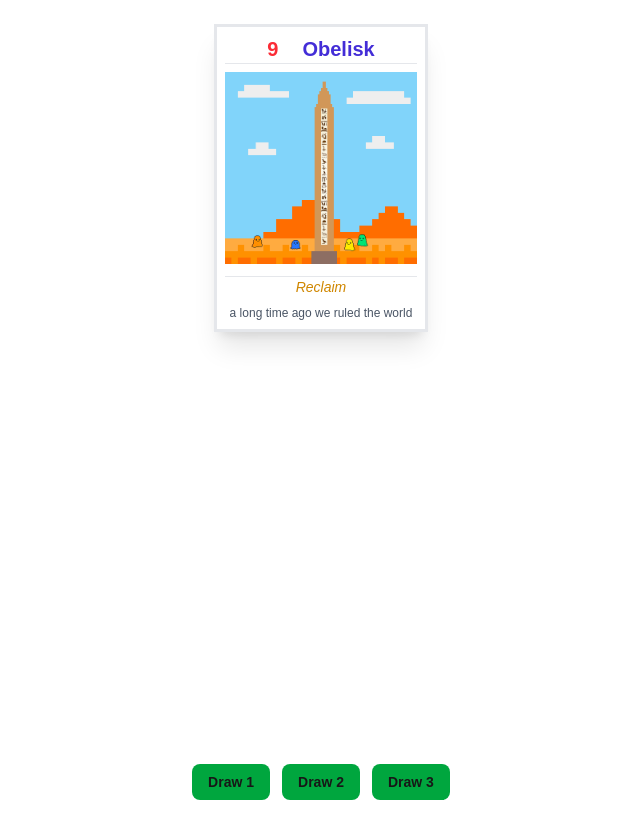
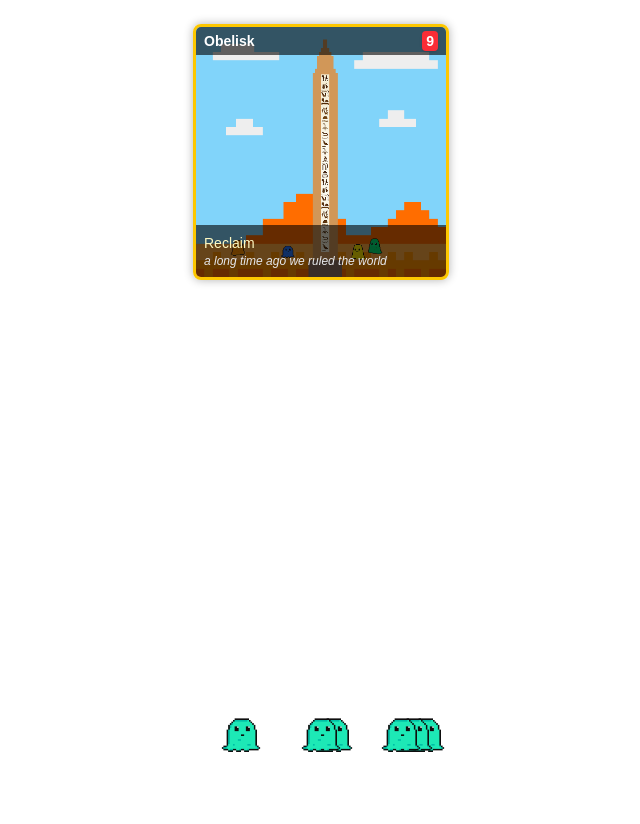
Before and after one commit to sconnole/retro-slime, a Next.js app: page /game in a window 1280 px wide. Shown: the whole page, without its empty margins (319-959 px from the left). After the commit the page ends 800 px from the top, so only its background shows below. Built offline with nearby package versions, Linux system fonts and the light colour scheme.

Commit message:
chore: animations and DrawControls

```diff
--- a/src/app/game/components/Card.tsx
+++ b/src/app/game/components/Card.tsx
@@ -4,23 +4,20 @@ import { CardProps } from '../types';
 
 export default function Card({ power, name, imageUrl, effect, description }: CardProps) {
   return (
-    <div className="border-3 border-gray-200 bg-white p-2 text-center shadow-xl dark:border-gray-700 dark:bg-gray-900">
-      <div className="mb-2 flex justify-center border-b border-gray-200 dark:border-gray-700">
-        <h3 className="flex items-center justify-center gap-1 text-xl font-semibold text-red-500 dark:text-red-300">
+    <div className="relative h-64 max-h-64 w-64 max-w-64 overflow-hidden rounded-lg border-[3px] border-yellow-400 bg-gradient-to-br from-yellow-100 to-yellow-200 shadow-[0_0_10px_rgba(0,0,0,0.3)] dark:border-yellow-600 dark:from-gray-800 dark:to-gray-900">
+      <img src={imageUrl} alt={name} className="absolute inset-0 h-full w-full object-cover" />
+
+      <div className="absolute top-0 right-0 left-0 flex justify-between bg-black/60 px-2 py-1 text-sm font-bold text-white">
+        <span className="truncate">{name}</span>
+        <span className="inline-block rounded bg-red-500 px-1 text-sm font-bold text-white shadow">
           {power}
-        </h3>
+        </span>
+      </div>
 
-        <span className="px-3"></span>
-
-        <h2 className="text-xl font-bold text-indigo-700 dark:text-indigo-300">{name}</h2>
+      <div className="absolute right-0 bottom-0 left-0 bg-black/60 px-2 py-2 text-xs text-yellow-100">
+        <p className="bold text-sm">{effect}</p>
+        <p className="text-gray-200 italic">{description}</p>
       </div>
-      <img src={imageUrl} alt={name} className="mx-auto mb-3 h-48 object-cover" />
-
-      <p className="mb-2 border-t border-gray-200 text-sm text-yellow-600 italic dark:border-gray-700 dark:text-yellow-400">
-        {effect}
-      </p>
-
-      <p className="text-xs text-gray-600 dark:text-gray-400">{description}</p>
     </div>
   );
 }
--- a/src/app/game/components/CardStack.tsx
+++ b/src/app/game/components/CardStack.tsx
@@ -12,7 +12,7 @@ export default function CardStack({ cards }: { cards: CardProps[] }) {
   const { setGameAnimationComplete } = useGame();
 
   return (
-    <div className="relative flex h-96 w-auto justify-center gap-2">
+    <div className="relative flex h-96 w-full items-center justify-center">
       <AnimatePresence>
         {cards.map((card, index) => {
           const isPeeked = peekedCardId === card.id;
@@ -20,12 +20,12 @@ export default function CardStack({ cards }: { cards: CardProps[] }) {
           return (
             <motion.div
               key={card.id}
-              className="absolute w-full max-w-80 transition-all duration-300 ease-in-out"
+              className="absolute left-1/2 w-full max-w-64 -translate-x-1/2 transition-all duration-300 ease-in-out"
               style={{
                 top: `${index * 40}px`,
                 zIndex: isPeeked ? cards.length + 1 : index,
               }}
-              initial={{ opacity: 0, y: 50, scale: 1 }}
+              initial={{ opacity: 0, y: 10, scale: 1 }}
               animate={{ opacity: 1, y: 0, scale: isPeeked ? 1.05 : 1 }}
               exit={{ opacity: 0, y: 50 }}
               transition={{
--- a/src/app/game/components/DrawControls.tsx
+++ b/src/app/game/components/DrawControls.tsx
@@ -1,24 +1,42 @@
 'use client';
 
 import { useGame } from '../context/GameContext';
+
+const slimeSpriteUrl = '/game-assets/slimes/teal-slime.png';
 
 export default function DrawControls() {
   const { drawCards, deck } = useGame();
 
   return (
-    <div className="flex justify-center gap-3">
-      {[1, 2, 3].map((n) => (
-        <button
-          key={n}
-          onClick={() => drawCards(n)}
-          disabled={deck.length < n}
-          className={`rounded-lg px-4 py-2 text-sm font-semibold transition ${
-            deck.length >= n ? 'bg-green-600 hover:bg-green-700' : 'cursor-not-allowed bg-gray-700'
-          } `}
-        >
-          Draw {n}
-        </button>
-      ))}
+    <div className="mt-6 flex justify-center gap-8">
+      {[1, 2, 3].map((count) => {
+        const isEnabled = deck.length >= count;
+
+        return (
+          <div
+            key={count}
+            onClick={() => isEnabled && drawCards(count)}
+            role="button"
+            tabIndex={0}
+            onKeyDown={(e) => {
+              if ((e.key === 'Enter' || e.key === ' ') && isEnabled) drawCards(count);
+            }}
+            aria-label={`Draw ${count} slime${count > 1 ? 's' : ''}`}
+            className={`relative cursor-pointer rounded-lg transition-transform duration-200 select-none ${isEnabled ? 'hover:scale-110' : 'pointer-events-none cursor-not-allowed opacity-30'} h-12 w-12`}
+          >
+            {[...Array(count)].map((_, i) => (
+              <img
+                key={i}
+                src={slimeSpriteUrl}
+                alt="slime"
+                draggable={false}
+                className="absolute top-0 left-0 h-12 w-12"
+                style={{ left: `${i * 12}px`, zIndex: count - i }}
+              />
+            ))}
+          </div>
+        );
+      })}
     </div>
   );
 }
```
